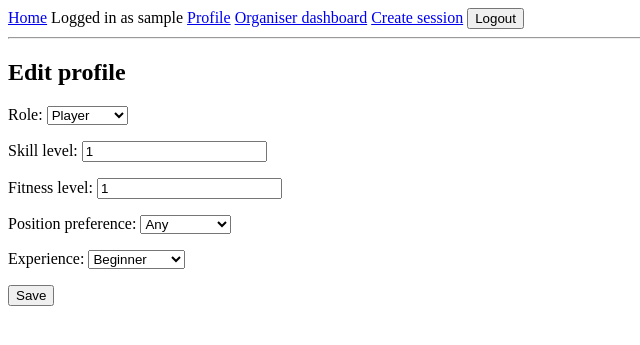
After one commit to opeowolabi03/smart-football, a Django app: page /accounts/profile/ in a window 1280 px wide. The commit adds this page. Shown: the top 345 px of the page, without its empty margins (0-640 px from the left). Run offline with Django 5.2, Linux system fonts and the light colour scheme; a user stored in the database is signed in; tables that the repository leaves empty hold one stand-in row (values such as "Sample post").

Commit message:
Add player profiles, ratings, team assignments, team balancing MVP

```diff
--- /dev/null
+++ b/accounts/forms.py
@@ -0,0 +1,14 @@
+from django import forms
+from .models import Profile
+
+
+class ProfileForm(forms.ModelForm):
+    class Meta:
+        model = Profile
+        fields = [
+            "role",
+            "skill_level",
+            "fitness_level",
+            "position_preference",
+            "experience",
+        ]
--- a/accounts/models.py
+++ b/accounts/models.py
@@ -1,5 +1,7 @@
 from django.conf import settings
+from django.core.validators import MinValueValidator, MaxValueValidator
 from django.db import models
+
 
 class Profile(models.Model):
     ROLE_PLAYER = "player"
@@ -10,8 +12,44 @@ class Profile(models.Model):
         (ROLE_ORGANISER, "Organiser"),
     ]
 
+    POSITION_ANY = "any"
+    POSITION_GK = "gk"
+    POSITION_DEF = "def"
+    POSITION_MID = "mid"
+    POSITION_FWD = "fwd"
+
+    POSITION_CHOICES = [
+        (POSITION_ANY, "Any"),
+        (POSITION_GK, "Goalkeeper"),
+        (POSITION_DEF, "Defender"),
+        (POSITION_MID, "Midfielder"),
+        (POSITION_FWD, "Forward"),
+    ]
+
+    EXP_BEGINNER = "beginner"
+    EXP_INTERMEDIATE = "intermediate"
+    EXP_ADVANCED = "advanced"
+
+    EXPERIENCE_CHOICES = [
+        (EXP_BEGINNER, "Beginner"),
+        (EXP_INTERMEDIATE, "Intermediate"),
+        (EXP_ADVANCED, "Advanced"),
+    ]
+
     user = models.OneToOneField(settings.AUTH_USER_MODEL, on_delete=models.CASCADE)
+
+
     role = models.CharField(max_length=20, choices=ROLE_CHOICES, default=ROLE_PLAYER)
+
+    # self-assessment inputs (for balancing)
+    skill_level = models.PositiveIntegerField(default=5, validators=[MinValueValidator(1), MaxValueValidator(10)])
+    fitness_level = models.PositiveIntegerField(default=5, validators=[MinValueValidator(1), MaxValueValidator(10)])
+    position_preference = models.CharField(max_length=10, choices=POSITION_CHOICES, default=POSITION_ANY)
+    experience = models.CharField(max_length=20, choices=EXPERIENCE_CHOICES, default=EXP_BEGINNER)
+
+
+    overall_rating = models.FloatField(default=0.0)
+    reliability_score = models.FloatField(default=0.0)
 
     def __str__(self):
         return f"{self.user.username} ({self.role})"
--- a/accounts/urls.py
+++ b/accounts/urls.py
@@ -6,4 +6,5 @@ urlpatterns = [
     path("login/", auth_views.LoginView.as_view(), name="login"),
     path("logout/", auth_views.LogoutView.as_view(), name="logout"),
     path("signup/", views.signup, name="signup"),
+    path("profile/", views.edit_profile, name="edit_profile"),
 ]
--- a/accounts/views.py
+++ b/accounts/views.py
@@ -1,5 +1,8 @@
 from django.contrib.auth.forms import UserCreationForm
 from django.shortcuts import render, redirect
+from django.contrib.auth.decorators import login_required
+from django.shortcuts import render, redirect
+from .forms import ProfileForm
 
 def signup(request):
     if request.method == "POST":
@@ -10,3 +13,17 @@ def signup(request):
     else:
         form = UserCreationForm()
     return render(request, "accounts/signup.html", {"form": form})
+
+@login_required
+def edit_profile(request):
+    profile = request.user.profile
+
+    if request.method == "POST":
+        form = ProfileForm(request.POST, instance=profile)
+        if form.is_valid():
+            form.save()
+            return redirect("edit_profile")
+    else:
+        form = ProfileForm(instance=profile)
+
+    return render(request, "accounts/edit_profile.html", {"form": form})
--- a/config/settings.py
+++ b/config/settings.py
@@ -118,3 +118,5 @@ USE_TZ = True
 # https://docs.djangoproject.com/en/6.0/howto/static-files/
 
 STATIC_URL = 'static/'
+LOGIN_REDIRECT_URL = "/"
+LOGOUT_REDIRECT_URL = "/"
--- a/scheduling/urls.py
+++ b/scheduling/urls.py
@@ -10,4 +10,6 @@ urlpatterns = [
     path("<int:session_id>/join/", views.join_session, name="join_session"),
     path("<int:session_id>/leave/", views.leave_session, name="leave_session"),
     path("<int:session_id>/toggle-attendance/<int:participation_id>/", views.toggle_attendance, name="toggle_attendance"),
+    path("<int:session_id>/rate/", views.rate_session, name="rate_session"),
+
 ]
--- /dev/null
+++ b/templates/accounts/edit_profile.html
@@ -0,0 +1,12 @@
+{% extends "base.html" %}
+{% block content %}
+
+<h2>Edit profile</h2>
+
+<form method="post">
+  {% csrf_token %}
+  {{ form.as_p }}
+  <button type="submit">Save</button>
+</form>
+
+{% endblock %}
--- a/templates/base.html
+++ b/templates/base.html
@@ -7,15 +7,26 @@
 <body>
 <nav>
   <a href="/">Home</a>
+
   {% if user.is_authenticated %}
     <span>Logged in as {{ user.username }}</span>
+    <a href="/accounts/profile/">Profile</a>
+
+    {% if user.is_staff %}
       <a href="{% url 'organiser_dashboard' %}">Organiser dashboard</a>
-      <a href="/accounts/logout/">Logout</a>
+      <a href="{% url 'session_create' %}">Create session</a>
+    {% endif %}
+
+    <form method="post" action="{% url 'logout' %}" style="display:inline;">
+      {% csrf_token %}
+      <button type="submit">Logout</button>
+    </form>
   {% else %}
     <a href="/accounts/login/">Login</a>
     <a href="/accounts/signup/">Sign up</a>
   {% endif %}
 </nav>
+
 <hr>
 {% block content %}{% endblock %}
 </body>
--- a/templates/scheduling/session_detail.html
+++ b/templates/scheduling/session_detail.html
@@ -10,6 +10,8 @@
 </p>
 
 {% if user.is_authenticated %}
+  <p><a href="{% url 'rate_session' session.id %}">Rate this session</a></p>
+
   {% if not joined %}
     {% if not is_full %}
       <form method="post" action="{% url 'join_session' session.id %}">
```
Also changed, not shown: scheduling/forms.py (added, +7 -0 lines), scheduling/models.py (+29 -0 lines), scheduling/views.py (+74 -3 lines), templates/scheduling/rate_session.html (added, +19 -0 lines), accounts/migrations/0001_initial.py (added), accounts/migrations/0002_profile_experience_profile_fitness_level_and_more.py (added), scheduling/migrations/0002_rating.py (added), scheduling/migrations/0003_teamassignment.py (added), templates/accounts/signup.html (renamed from templates/registration/signup.html), templates/scheduling/view_teams.html (added). Lines whose indentation alone changed are shown as unchanged.
